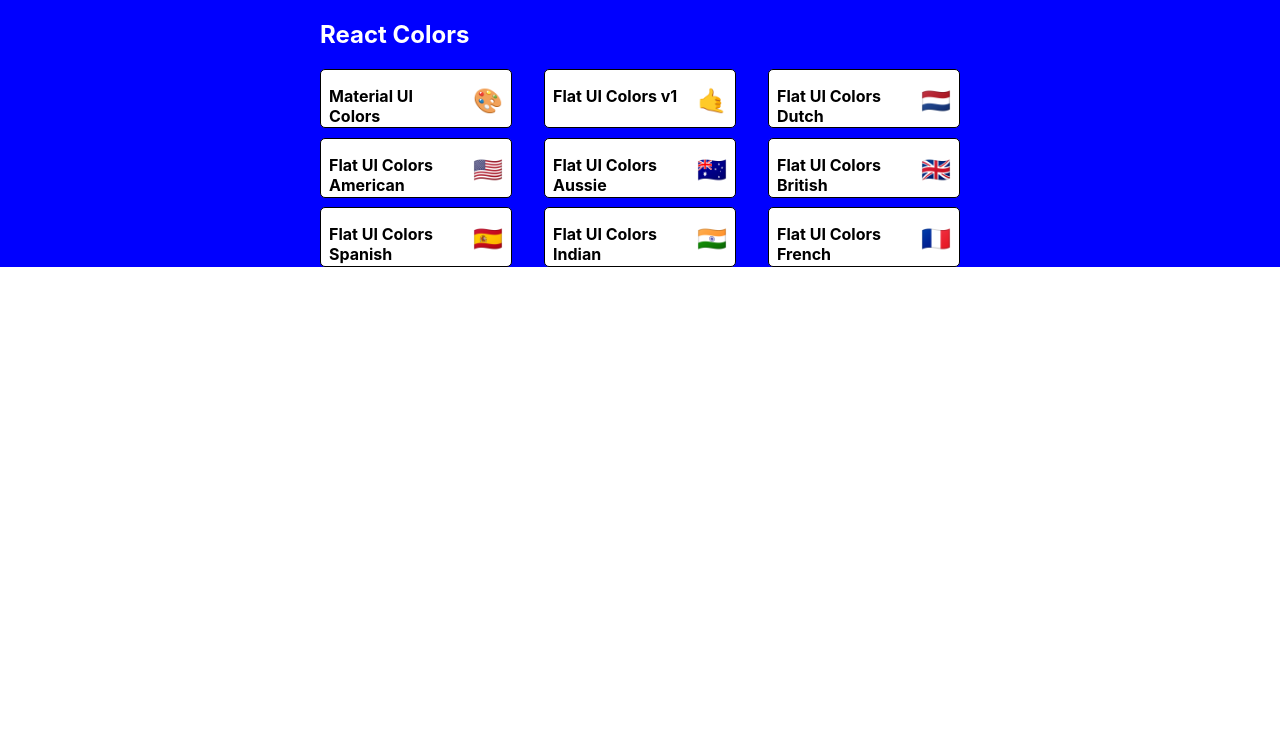
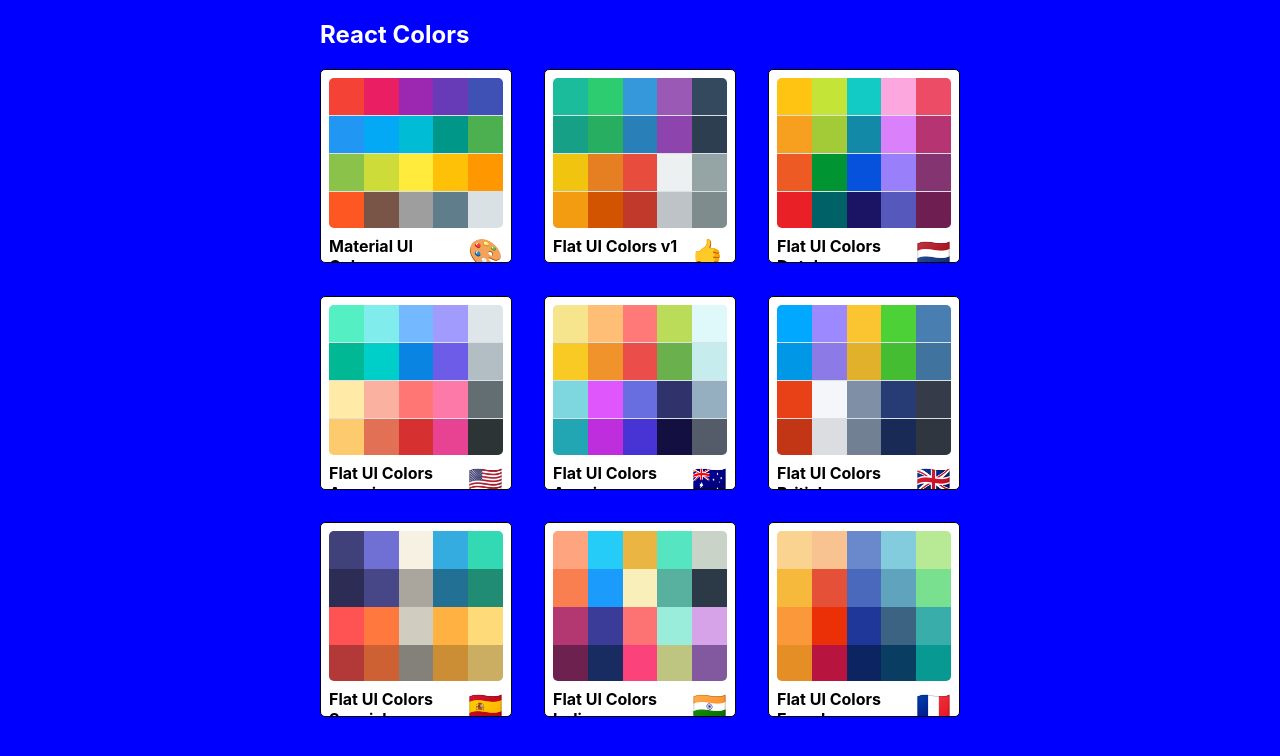
Before and after one commit to ggenute/Color-palette-app, a React (Create React App) app: page / in a window 1280 px wide. Shown: the top 756 px of the page. Built offline with nearby package versions, Linux system fonts and the light colour scheme.

Commit message:
added MiniPalette styling

```diff
--- a/src/MiniPalette.js
+++ b/src/MiniPalette.js
@@ -14,7 +14,11 @@
     }
   },
   colors: {
-    backgroundColor: "grey"
+    backgroundColor: "#dae1e4",
+    height: "150px",
+    width: "100%",
+    borderRadius: "5px",
+    overflow: "hidden"
   },
   title: {
     display: "flex",
@@ -27,16 +31,31 @@
   },
   emoji: {
     marginLeft: "0.5rem",
-    fontSize: "1.5rem"
+    fontSize: "1.75rem"
+  },
+  miniColor: {
+    height: "25%",
+    width: "20%",
+    display: "inline-block",
+    margin: "0 auto",
+    position: "relative",
+    marginBottom: "-3.5px"
   }
 }
 
 function MiniPalette(props) {
-  const { classes, paletteName, emoji } = props;
+  const { classes, paletteName, emoji, colors } = props;
+  const miniColorBoxes = colors.map(color => (
+    <div
+      className={classes.miniColor}
+      style={{ backgroundColor: color.color }}
+      key={color.name}
+    />
+  ));
   return (
     <div className={classes.root}>
       <div className={classes.colors}>
-
+        {miniColorBoxes}
       </div>
       <h5 className={classes.title}>{paletteName}
         <span className={classes.emoji}>{emoji}</span>
--- a/src/PaletteList.js
+++ b/src/PaletteList.js
@@ -5,7 +5,7 @@
 const styles = {
   root: {
     backgroundColor: "blue",
-    height: "100%",
+    height: "100vh",
     display: "flex",
     alignItems: "flex-start",
     justifyContent: "center"
```
